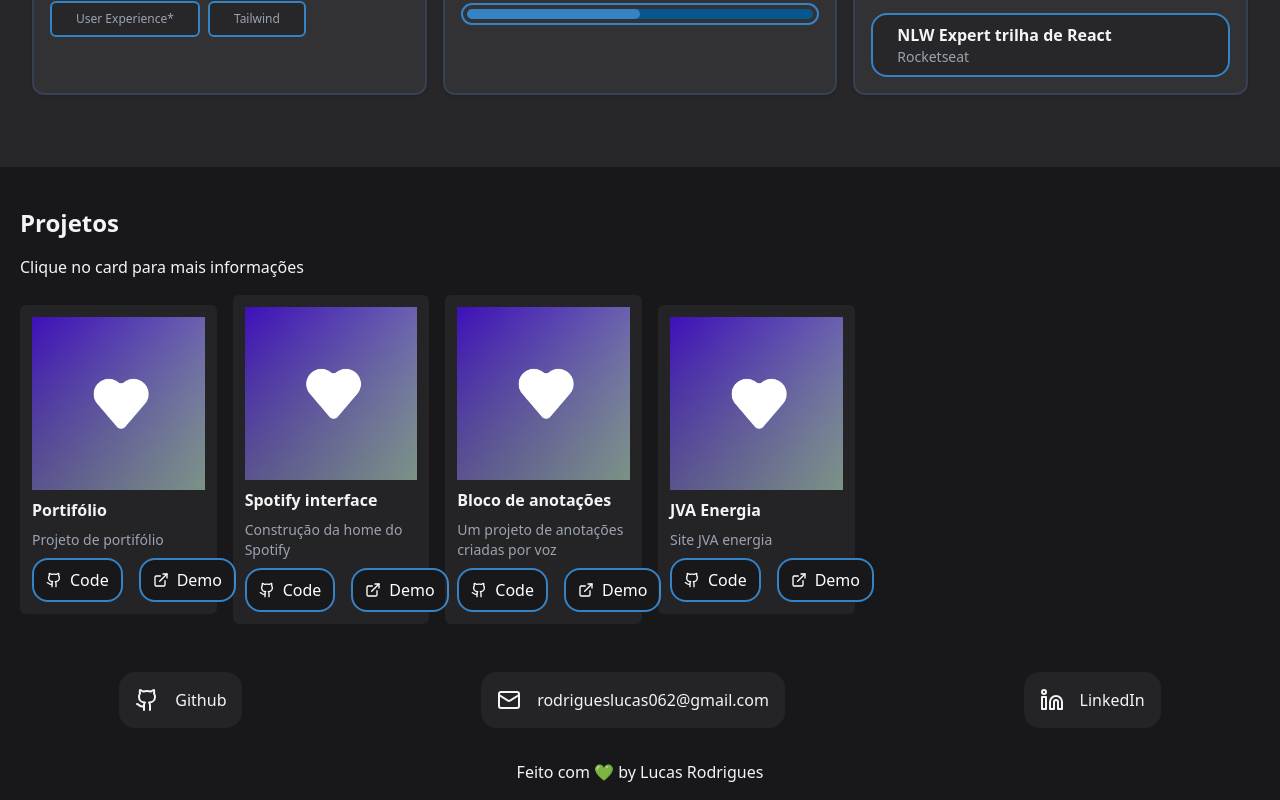
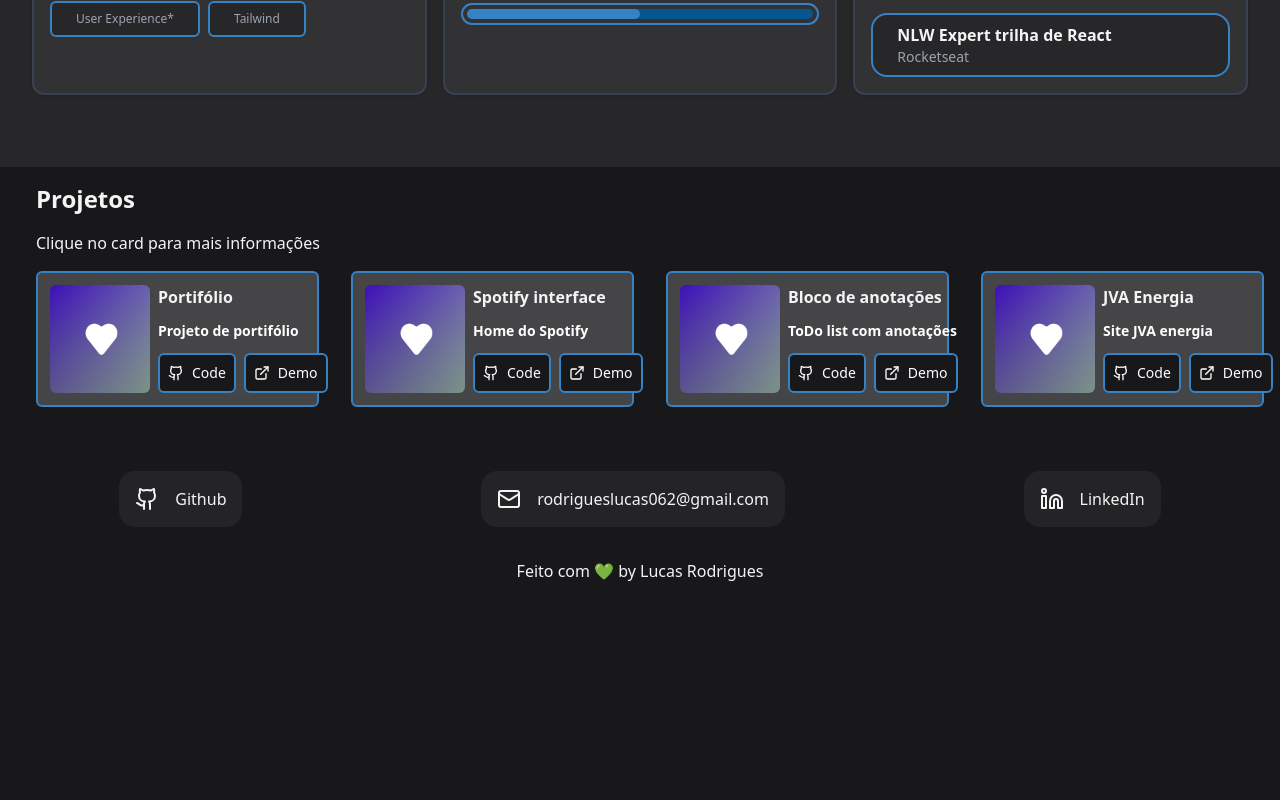
Before and after one commit to rodrigueslucas062/portfolio, a Next.js app: page / in a window 1280 px wide. Shown: the part 1632-2432 px from the top of the page. After the commit the page ends 2231 px from the top, so only its background shows below. Built offline with nearby package versions, Linux system fonts and the light colour scheme.

Commit message:
🎨♻️ Layout refactoring

```diff
--- a/src/components/projetos/Main.jsx
+++ b/src/components/projetos/Main.jsx
@@ -1,23 +1,122 @@
 import ProjetosGrid from "./projetos"
+import { useEffect, useRef } from "react";
+
 
 const MainContent = () => {
+    const svgRef = useRef(null);
+
+    useEffect(() => {
+        const handleResize = () => {
+            const svg = svgRef.current;
+            if (svg) {
+                const rect = svg.getBoundingClientRect();
+                const width = rect.width;
+                const height = rect.height;
+                svg.setAttribute("viewBox", `0 0 ${width} ${height}`);
+            }
+        };
+
+        const handleScroll = () => {
+            handleResize();
+        };
+
+        handleResize();
+        window.addEventListener("resize", handleResize);
+        window.addEventListener("scroll", handleScroll);
+        return () => {
+            window.removeEventListener("resize", handleResize);
+            window.removeEventListener("scroll", handleScroll);
+        };
+    }, []);
+
     return (
-        <section className="flex-1 space-x-5">
+        <>
+            <section className="flex-1 py-4 space-x-5 px-4 2xl:px-0">
                 <div className="md:hidden gap-2">
-                <h2 className="font-bold text-2xl my-10">Projetos</h2>
+                    <h2 className="font-bold text-2xl my-5">Projetos</h2>
                     <div className="flex flex-col gap-4 mt-4">
                         <ProjetosGrid />
                     </div>
                 </div>
 
                 <div className="hidden md:block gap-4">
-                <h2 className="font-bold text-2xl mt-10 mb-4">Projetos</h2>
+                    <h2 className="font-bold text-2xl mb-4">Projetos</h2>
                     <span>Clique no card para mais informações</span>
-                <div className="grid grid-cols-6 gap-4 mt-4">
+                    <div className="flex gap-8 mt-4">
                         <ProjetosGrid />
                     </div>
                 </div>
             </section>
+            <svg
+                ref={svgRef}
+                xmlns="http://www.w3.org/2000/svg"
+                viewBox="0 0 1920 1080"
+                preserveAspectRatio="xMinYMin slice"
+                style={{
+                    position: "fixed",
+                    width: "100vw",
+                    height: "100vh",
+                    top: 0,
+                    left: 0,
+                    zIndex: -1,
+                }}
+            >
+                <defs>
+                    <path
+                        id="selector-zigzag-path"
+                        d="M-5 5L5.1 15 15 5l10 10"
+                        strokeLinecap="square"
+                        strokeWidth="7"
+                        stroke="#3d444b"
+                        fill="none"
+                    />
+                    <pattern
+                        id="selector-zigzag-bg"
+                        patternUnits="userSpaceOnUse"
+                        width="20"
+                        height="20"
+                        patternTransform="scale(2.5)"
+                    >
+                        <g id="selector-zigzag-animated-group">
+                            <g>
+                                <use href="#selector-zigzag-path" />
+                                <animateTransform
+                                    attributeName="transform"
+                                    type="translate"
+                                    keyTimes="0;1"
+                                    repeatCount="indefinite"
+                                    dur="1.5s"
+                                    values="0 0; 0 20"
+                                />
+                            </g>
+                        </g>
+                        <g
+                            id="selector-zigzag-animated-group"
+                            transform="translate(0, -20)"
+                        >
+                            <g>
+                                <use href="#selector-zigzag-path" />
+                                <animateTransform
+                                    attributeName="transform"
+                                    type="translate"
+                                    keyTimes="0;1"
+                                    repeatCount="indefinite"
+                                    dur="1.5s"
+                                    values="0 0; 0 20"
+                                />
+                            </g>
+                        </g>
+                    </pattern>
+                </defs>
+                <rect width="100%" height="100%" fill="#65696F" />
+                <rect
+                    width="100%"
+                    height="100%"
+                    transform="translate(0,0)"
+                    fill="url(#selector-zigzag-bg)"
+                />
+            </svg>
+        </>
     )
 }
 
--- a/src/components/projetos/projetos.js
+++ b/src/components/projetos/projetos.js
@@ -23,7 +23,7 @@ const informacoes = [
     imagemSrc: Curtidas,
     imagemAlt: "Imagem do projeto",
     titulo: "Spotify interface",
-    descricao: "Construção da home do Spotify",
+    descricao: "Home do Spotify",
     descricao_modal: "Descrição do projeto Spotify interface",
     tecnologias: ["React", "Next.js", "CSS", "HTML", "JavaScript"],
   },
@@ -33,7 +33,7 @@ const informacoes = [
     imagemSrc: Curtidas,
     imagemAlt: "Imagem do projeto",
     titulo: "Bloco de anotações",
-    descricao: "Um projeto de anotações criadas por voz",
+    descricao: "ToDo list com anotações",
     descricao_modal: "Descrição do projeto Bloco de anotações",
     tecnologias: ["Next.js", "CSS", "HTML", "JavaScript", "Tailwind", "SpeechRecognitionAPI"],
   },
@@ -52,28 +52,24 @@ const informacoes = [
 const Projetos = ({ code, demo, imagemSrc, imagemAlt, titulo, descricao, descricao_modal, tecnologias }) => {
   return (
     <Dialog.Root>
-      <Dialog.Trigger>
-        <div className="bg-white/5 p-3 text-left rounded-md flex flex-col gap-2 hover:bg-white/10">
-          <Image
-            className="w-auto"
-            src={imagemSrc}
-            alt={imagemAlt}
-            width={190}
-            height={190}
-          />
-          <strong className="font-semi-bold">{titulo}</strong>
-          <span className="text-sm text-gray-400">{descricao}</span>
-          <div className="flex gap-4 items-center">
-            <div className=" bg-zinc-900 rounded-2xl border-2 border-azul-claro">
-              <Link href={code} target="_blank" className="flex justify-center items-center py-2 px-3 gap-2 text-white">
+      <Dialog.Trigger className="flex flex-1">
+        <div className="flex bg-zinc-50/20 backdrop-blur-sm p-3 text-left rounded-md gap-2 border-2 border-azul-claro">
+          <Image src={imagemSrc} alt={imagemAlt} max-width={100} height={100} className="rounded-md" />
+          <div className="flex flex-col space-y-3">
+            <strong className="font-semi-bold">{titulo}</strong>
+            <span className="text-sm font-semibold text-white">{descricao}</span>
+            <div className="flex gap-2 items-center">
+              <Link href={code} target="_blank"
+                className="flex bg-zinc-900 rounded-md border-2 border-azul-claro justify-center items-center p-2 gap-2 text-white"
+                onClick={(e) => e.stopPropagation()}>
                 <Github size={16} />
-                <span>Code</span>
+                <span className="text-sm">Code</span>
               </Link>
-            </div>
-            <div className=" bg-zinc-900 rounded-2xl border-2 border-azul-claro">
-              <Link href={demo} target="_blank" className="flex justify-center items-center py-2 px-3 gap-2 text-white">
+              <Link href={demo} target="_blank"
+                className="flex bg-zinc-900 rounded-md border-2 border-azul-claro justify-center items-center p-2 gap-2 text-white"
+                onClick={(e) => e.stopPropagation()}>
                 <ExternalLink size={16} />
-                <span>Demo</span>
+                <span className="text-sm">Demo</span>
               </Link>
             </div>
           </div>
@@ -82,25 +78,12 @@ const Projetos = ({ code, demo, imagemSrc, imagemAlt, titulo, descricao, descric
 
       <Dialog.Portal>
         <Dialog.DialogOverlay className="inset-0 fixed bg-black/90">
-          <DialogContent className="fixed z-50 p-8 inset-0 bg-zinc-800 border-2 border-gray-700 rounded-2xl md:inset-auto md:left-1/2 md:top-1/2 md:-translate-x-1/2 md:-translate-y-1/2 md:max-w-[940px] w-full md:h-[60vh] flex flex-col outline-none overflow-hidden">
+          <DialogContent className="fixed z-50 p-8 inset-0 bg-zinc-800 border-2 border-gray-700 rounded-2xl md:inset-auto md:left-1/2 md:top-1/2 md:-translate-x-1/2 md:-translate-y-1/2 md:max-w-[940px] w-full md:h-[80vh] flex flex-col outline-none overflow-hidden">
             <Dialog.Close className="absolute right-0 top-0 p-1.5 text-gray-400 hover:text-gray-100 rounded-xl">
               <X size={20} />
             </Dialog.Close>
             <div className="flex-1 flex gap-8">
-              <div className="space-y-4 lg:w-1/2">
-                <p className="text-gray-400">{descricao_modal}</p>
-                <div className="border-2 border-gray-700 space-y-3">
-                  <h1 className="text-bold text-xl">Tecnologias usadas</h1>
-                  <TagsGrid tecnologias={tecnologias} />
-                </div>
-              </div>
-              <div className="space-y-4 lg:w-1/2">
-                <p className="text-gray-400">
-                  Criei esse portifólio com o intuito de mostrar outros projetos
-                  que criei
-                </p>
-                <h1 className="text-bold text-md">Tecnologias usadas</h1>
-              </div>
+              <h1>oi</h1>
             </div>
           </DialogContent>
         </Dialog.DialogOverlay>
@@ -109,17 +92,20 @@ const Projetos = ({ code, demo, imagemSrc, imagemAlt, titulo, descricao, descric
   );
 };
 
-const TagsGrid = ({ tecnologias }) => {
-  return (
-    <div className="flex flex-wrap gap-2">
-      {tecnologias.map((tag, index) => (
-        <div key={index} className="bg-zinc-900 p-2 rounded-md border-2 border-azul-claro flex items-center justify-center">
-          <span className="text-xs text-gray-400 px-2">{tag}</span>
-        </div>
-      ))}
-    </div>
-  );
-};
+// const TagsGrid = ({ tecnologias }) => {
+//   return (
+//     <div className="flex flex-wrap gap-2">
+//       {tecnologias.map((tag, index) => (
+//         <div
+//           key={index}
+//           className="bg-zinc-900 p-2 rounded-md border-2 border-azul-claro flex items-center justify-center"
+//         >
+//           <span className="text-xs text-gray-400 px-2">{tag}</span>
+//         </div>
+//       ))}
+//     </div>
+//   );
+// };
 
 const ProjetosGrid = () => {
   return (
```
Lines whose indentation alone changed are shown as unchanged.
